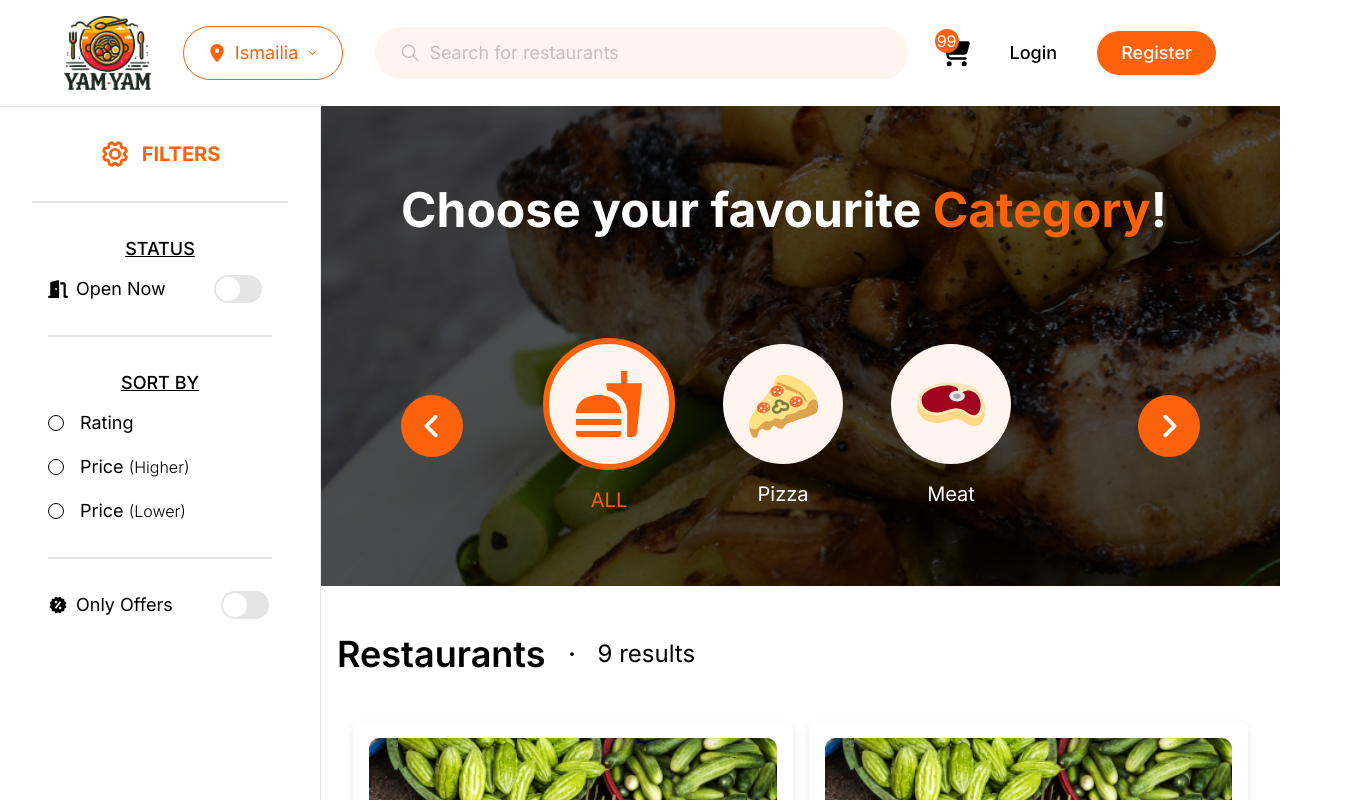
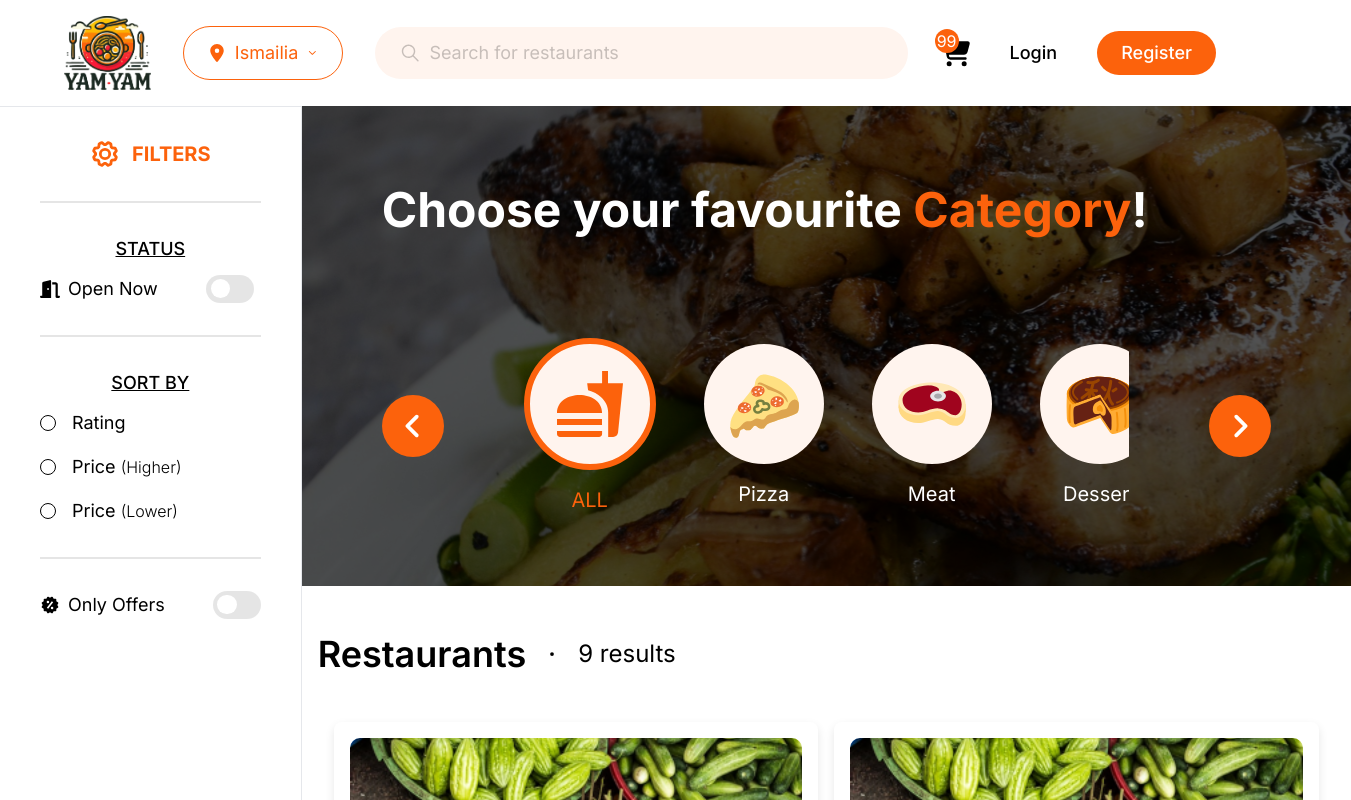
Before and after one commit to elsayedessam003/YumYum, a React (Vite) app in the folder Client/: page /restaurants in a window 1280 px wide. Shown: the top 800 px of the page, 1351 px wide, since content can reach past the window. Built offline with nearby package versions, Linux system fonts and the light colour scheme.

Commit message:
made the filter section fixed

```diff
--- a/Client/src/components/Restaurant Card/RestaurantCard.jsx
+++ b/Client/src/components/Restaurant Card/RestaurantCard.jsx
@@ -63,7 +63,7 @@ function RestaurantCard({
       onMouseMove={handleMouseMove}
       style={{
         background: gradientBackground,
-        transform: inside ? "scale(1.05)" : "scale(1)",
+        transform: inside ? "scale(1.02)" : "scale(1)",
         transition: "transform 0.3s ease, box-shadow 0.3s ease",
         boxShadow: inside
           ? "0 10px 20px rgba(0, 0, 0, 0.25)"
--- a/Client/src/components/RestaurantsFilterSection/RestaurantsFilterSection.jsx
+++ b/Client/src/components/RestaurantsFilterSection/RestaurantsFilterSection.jsx
@@ -13,12 +13,12 @@ function RestaurantsFilterSection() {
   return (
     <div
       className={
-        "border-t border-black border-opacity-10 h-full flex flex-col items-center bg-white"
+        "h-fit flex flex-col items-center bg-white w-fit px-10 sticky border-t top-[105.59px]"
       }
     >
       <p
         className={
-          "w-[80%] text-project-orange flex justify-center items-center font-bold text-xl gap-3 py-8 border-b-2 border-b-black border-opacity-10"
+          "text-project-orange flex justify-center items-center font-bold text-xl gap-3 py-8 border-b-2 border-b-black border-opacity-10 w-full"
         }
       >
         <PiGearBold className={"text-3xl"} /> FILTERS
@@ -26,7 +26,7 @@ function RestaurantsFilterSection() {
 
       <div
         className={
-          "w-[70%] flex flex-col justify-center items-center text-lg gap-3 py-8 border-b-2 border-b-black border-opacity-10"
+          "flex flex-col justify-center items-center text-lg gap-3 py-8 border-b-2 border-b-black border-opacity-10 w-full"
         }
       >
         <p className={"font-medium underline"}>STATUS</p>
@@ -43,7 +43,7 @@ function RestaurantsFilterSection() {
 
       <div
         className={
-          "w-[70%] flex flex-col justify-center items-center text-lg gap-3 py-8 border-b-2 border-b-black border-opacity-10"
+          "flex flex-col justify-center items-center text-lg gap-3 py-8 border-b-2 border-b-black border-opacity-10 w-full"
         }
       >
         <p className={"font-medium underline"}>SORT BY</p>
@@ -74,7 +74,7 @@ function RestaurantsFilterSection() {
 
       <div
         className={
-          "w-[70%] flex flex-col justify-center items-start text-lg gap-3 py-8 border-opacity-10"
+          "flex flex-col justify-center items-start text-lg gap-3 py-8 border-opacity-10 w-full"
         }
       >
         <Switch
--- a/Client/src/components/Switch/Switch.jsx
+++ b/Client/src/components/Switch/Switch.jsx
@@ -10,16 +10,15 @@ Switch.propTypes = {
 
 function Switch({ toggle, setToggle, icon, children }) {
   function handleToggle() {
-    console.log("test");
     setToggle((currentState) => !currentState);
   }
 
   return (
     <div
-      className={"flex gap-12 select-none cursor-pointer"}
+      className={"flex gap-12 select-none cursor-pointer h-auto"}
       onClick={handleToggle}
     >
-      <div className={"flex justify-center items-center gap-2"}>
+      <div className={"flex justify-center items-center gap-2 text-nowrap"}>
         <div className={"text-xl"}>{icon}</div>
         {children}
       </div>
@@ -27,7 +26,7 @@ function Switch({ toggle, setToggle, icon, children }) {
         className={`w-12 rounded-full flex items-center p-1 relative ${toggle ? "bg-project-orange" : "bg-black bg-opacity-10"}`}
       >
         <div
-          className={`w-1/2 absolute aspect-square bg-white rounded-full ${toggle ? style.on : style.off} transition-all ease-linear`}
+          className={`h-[70%] absolute aspect-square bg-white rounded-full ${toggle ? style.on : style.off} transition-all ease-linear`}
         ></div>
       </div>
     </div>
--- a/Client/src/components/Switch/Switch.module.css
+++ b/Client/src/components/Switch/Switch.module.css
@@ -1,7 +1,8 @@
 .off {
-    left: 5%;
+    left: 10%;
 }
 
 .on {
-    left: 45%;
+    left: 90%;
+    transform: translateX(-100%);
 }
--- a/Client/src/pages/restaurants/Restaurants.jsx
+++ b/Client/src/pages/restaurants/Restaurants.jsx
@@ -28,16 +28,15 @@ function Restaurants() {
   });
 
   return (
-    <div className={"flex h-full"}>
-      <div className={"w-1/4 min-w-[20rem] h-full min-h-full"}>
+    <div className={"grid grid-flow-col"}>
+      <div className={"row-span-3 w-fit h-full min-h-full border-r relative"}>
         <RestaurantsFilterSection />
       </div>
 
-      <div className={"w-full overflow-hidden border-l "}>
       <div
         style={{ backgroundImage: "url('/CategoriesBackground.svg')" }}
         className={
-            "h-[30rem] bg-no-repeat bg-cover p-20 flex flex-col gap-[7rem] w-full"
+          "row-span-1 h-[30rem] bg-no-repeat bg-cover p-20 flex flex-col gap-[7rem] w-full"
         }
       >
         <section className={"flex text-5xl font-bold text-white"}>
@@ -67,7 +66,7 @@ function Restaurants() {
 
       <div
         className={
-            "flex items-center gap-4 font-semibold text-4xl px-4 py-12"
+          "row-span-1 flex items-center gap-4 font-semibold text-4xl px-4 py-12"
         }
       >
         <p>Restaurants</p>
@@ -75,7 +74,7 @@ function Restaurants() {
         <section className={"font-normal text-2xl"}>9 results</section>
       </div>
 
-        <div className={"flex flex-wrap gap-4 px-8"}>
+      <div className={"row-span-1 flex flex-wrap gap-4 px-8"}>
         {restaurantCards.map((card, index) => (
           <div
             key={index}
@@ -93,7 +92,6 @@ function Restaurants() {
         ))}
       </div>
     </div>
-    </div>
   );
 }
 
```
Lines whose indentation alone changed are shown as unchanged.
